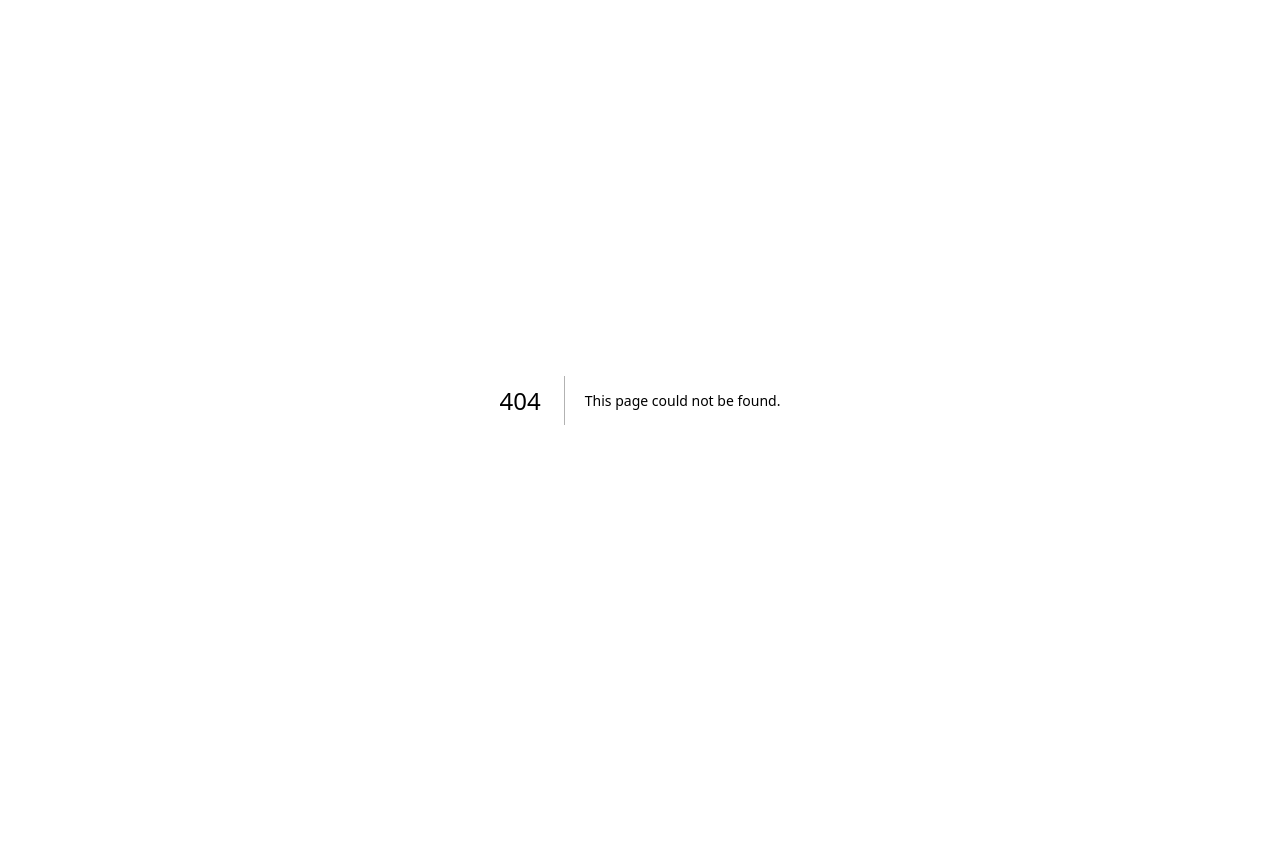
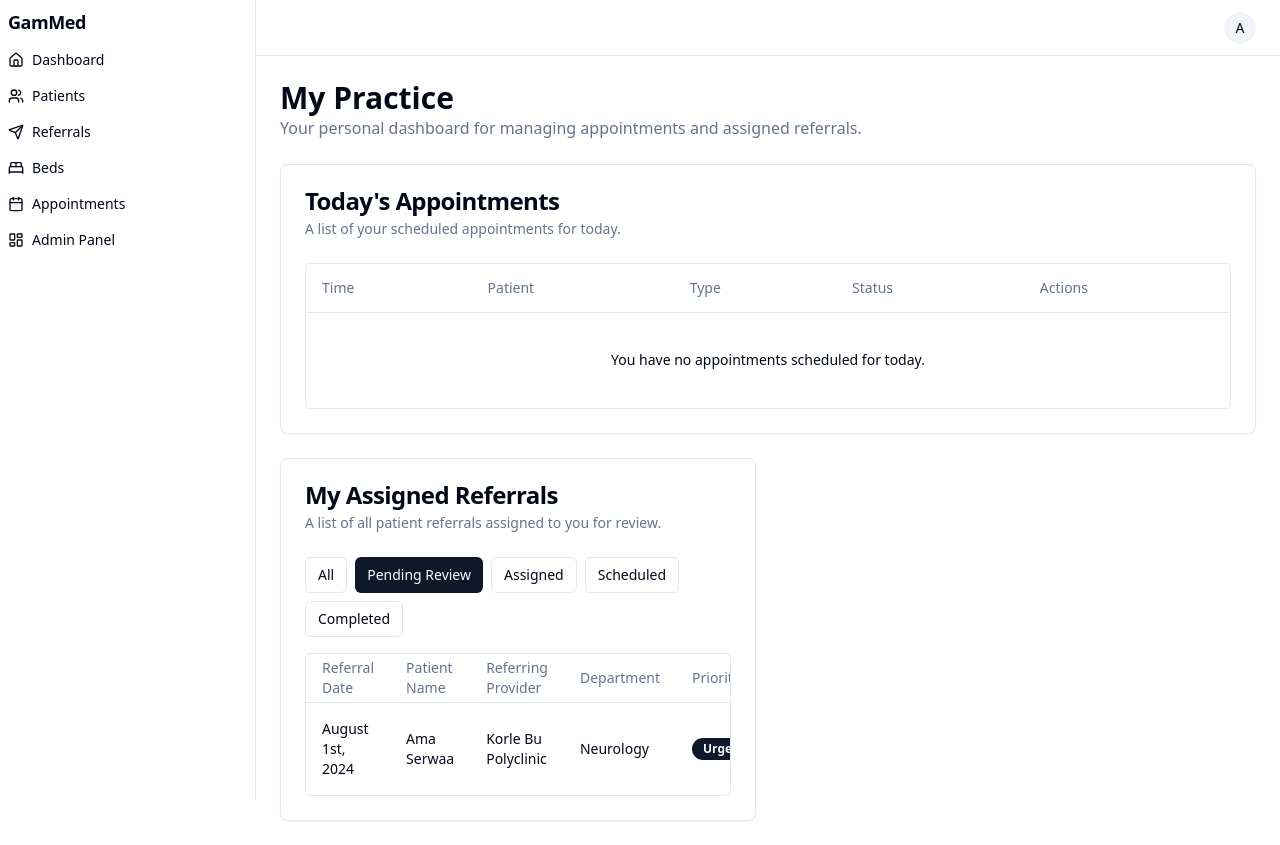
Before and after one commit to jgambrah/GAM_Med, a Next.js app: page /dashboard/my-practice in a window 1280 px wide. Before the commit this address had no page. Before the commit the page ends 800 px from the top, so only its background shows below. Built offline with nearby package versions, Linux system fonts and the light colour scheme.

Commit message:
Doctor's Workbench 🧑‍⚕️ Context: The Doctor's Workbench is a mission-cr

```diff
--- /dev/null
+++ b/src/app/dashboard/my-practice/page.tsx
@@ -0,0 +1,42 @@
+
+import {
+  Card,
+  CardContent,
+  CardDescription,
+  CardHeader,
+  CardTitle,
+} from '@/components/ui/card';
+import { DoctorAppointments } from '../components/doctor-appointments';
+import { ReferralsDashboard } from '../referrals/components/referrals-dashboard';
+
+export default function MyPracticePage() {
+  return (
+    <div className="space-y-6">
+      <div>
+        <h1 className="text-3xl font-bold">My Practice</h1>
+        <p className="text-muted-foreground">
+          Your personal dashboard for managing appointments and assigned referrals.
+        </p>
+      </div>
+
+      <div className="grid grid-cols-1 lg:grid-cols-2 gap-6">
+        <div className="lg:col-span-2">
+            <DoctorAppointments />
+        </div>
+        <div>
+           <Card>
+                <CardHeader>
+                    <CardTitle>My Assigned Referrals</CardTitle>
+                    <CardDescription>
+                        A list of all patient referrals assigned to you for review.
+                    </CardDescription>
+                </CardHeader>
+                <CardContent>
+                    <ReferralsDashboard />
+                </CardContent>
+            </Card>
+        </div>
+      </div>
+    </div>
+  );
+}
--- a/src/app/dashboard/referrals/components/referrals-dashboard.tsx
+++ b/src/app/dashboard/referrals/components/referrals-dashboard.tsx
@@ -39,7 +39,7 @@ const getStatusVariant = (status: Referral['status']): "default" | "secondary" |
         case 'Assigned': return 'default';
         case 'Scheduled': return 'outline';
         case 'Completed': return 'secondary';
-        default: 'secondary';
+        default: return 'secondary';
     }
 };
 
@@ -118,11 +118,12 @@ export function ReferralsDashboard() {
         declutters the UI for doctors and focuses them on their assigned tasks.
       */}
       {!isDoctor && (
-        <div className="flex items-center gap-2">
-            <Button variant={filter === 'All' ? 'default' : 'outline'} onClick={() => setFilter('All')}>All</Button>
-            <Button variant={filter === 'Pending Review' ? 'default' : 'outline'} onClick={() => setFilter('Pending Review')}>Pending Review</Button>
-            <Button variant={filter === 'Assigned' ? 'default' : 'outline'} onClick={() => setFilter('Assigned')}>Assigned</Button>
-            <Button variant={filter === 'Scheduled' ? 'default' : 'outline'} onClick={() => setFilter('Scheduled')}>Scheduled</Button>
+        <div className="flex items-center gap-2 flex-wrap">
+            <Button size="sm" variant={filter === 'All' ? 'default' : 'outline'} onClick={() => setFilter('All')}>All</Button>
+            <Button size="sm" variant={filter === 'Pending Review' ? 'default' : 'outline'} onClick={() => setFilter('Pending Review')}>Pending Review</Button>
+            <Button size="sm" variant={filter === 'Assigned' ? 'default' : 'outline'} onClick={() => setFilter('Assigned')}>Assigned</Button>
+            <Button size="sm" variant={filter === 'Scheduled' ? 'default' : 'outline'} onClick={() => setFilter('Scheduled')}>Scheduled</Button>
+            <Button size="sm" variant={filter === 'Completed' ? 'default' : 'outline'} onClick={() => setFilter('Completed')}>Completed</Button>
         </div>
       )}
       <div className="rounded-md border">
```
